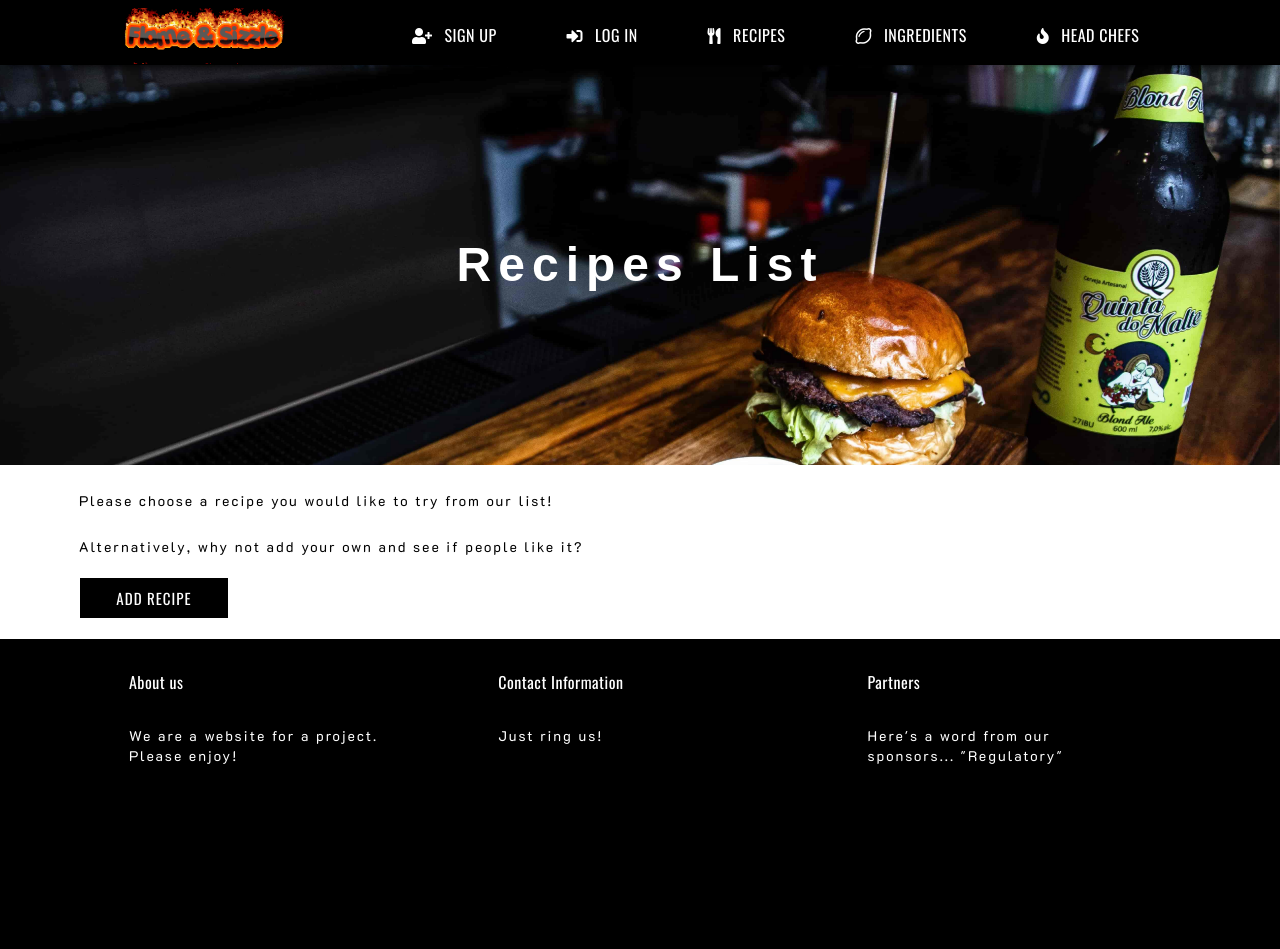
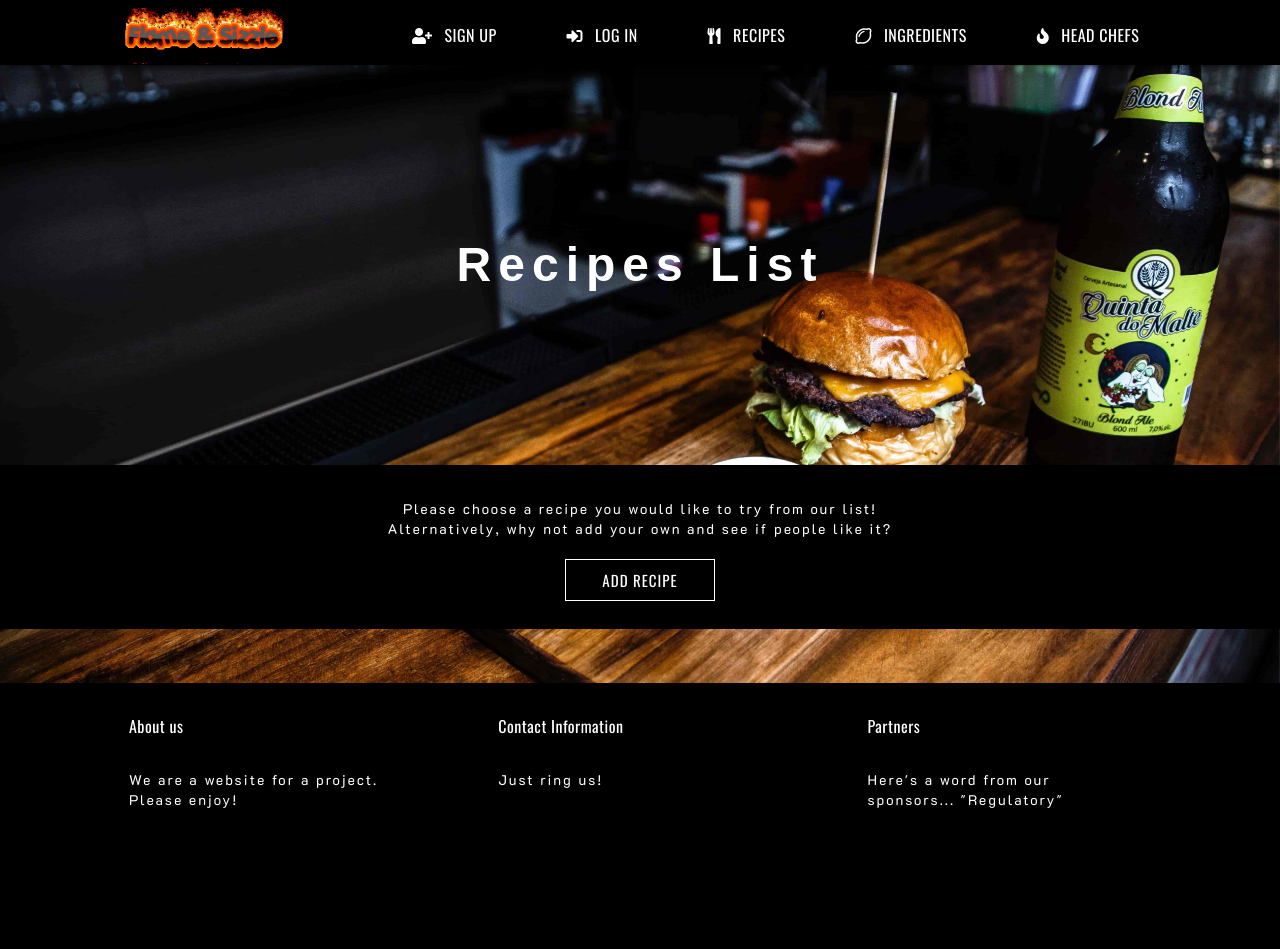
Before and after one commit to Code-Institute-Submissions/cook_for_cookies, a Flask app: page /recipes in a window 1280 px wide. Before the commit the page ends 764 px from the top, so only its background shows below. Run offline with Flask 2, Linux system fonts and the light colour scheme; data that the repository does not hold is empty; some libraries are stand-ins or nearby versions; some web fonts are replaced.

Commit message:
Restyled recipes.html

```diff
--- a/static/css/components/pages.scss
+++ b/static/css/components/pages.scss
@@ -346,6 +346,12 @@
     margin-top: 65px;
 }
 
+.recipe-section .container {
+    background-color: $white;
+    width: 100%;
+    max-width: none;
+}
+
 .recipes-header-container {
     height: 400px;
     @extend %centralise-inner-container;
@@ -358,12 +364,91 @@
 
 .recipe-container {
     background-color: $white;
-    width: 100%;
+    max-width: 1122px;
+    margin: 0 auto;
 }
 
 .recipe-content-container {
-    max-width: 1122px;
-    margin: 0 auto;
+    background-color: $black;
+    color: $white;
+    padding: 8px 0;
+    margin: 0 auto 54px;
+    position: sticky;
+    top: 65px;
+    z-index: 3;
+}
+
+.recipe-container img {
+    width: 160px;
+    height: 150px;
+    float: left;
+}
+
+.recipe {
+    margin: 10px 10px 10px 0;
+    width: 30%;
+    float: left;
+    padding: 12px;
+    background-color: rgb(255, 251, 238);
+    -webkit-box-shadow: 3px 6px 17px -5px rgba(0,0,0,0.75);
+    -moz-box-shadow: 3px 6px 17px -5px rgba(0,0,0,0.75);
+    box-shadow: 3px 6px 17px -5px rgba(0,0,0,0.75);
+}
+
+.recipe p {
+    color: $black;
+    max-width: 148px;
+}
+
+.recipe p:nth-of-type(1) {
+    font-weight: 600;
+}
+
+.recipe-details-container {
+    padding: 5px 0 0 25px;
+    display: inline-block;
+}
+
+.recipe a .recipe-row-top {
+    background-color: rgb(255, 251, 238);
+    transition: all 1s linear;
+}
+
+.recipe a .recipe-row-top:hover {
+    background-color: rgb(232, 228, 214);
+}
+
+.recipe-row-top,
+.recipe-row-bottom {
+    display: block;
+}
+
+a ~ .recipe-row-bottom {
+    clear: both;
+    height: 60px;
+    @extend %centralise-inner-container;
+}
+
+.recipe-row-bottom button {
+    margin: 10px 5px;
+}
+
+.inner-delete-recipe-row form .delete-confirmation-message {
+    max-width: 98%;
+    margin: 56px auto 20px ;
+    padding: 0;
+}
+
+.inner-delete-recipe-row .row {
+    @extend %centralise-inner-container;
+}
+
+.recipe-container .delete-recipe-row {
+    position: absolute;
+    z-index: 1;
+    background-color: $flame-orange;
+    width: 336px;
+    height: 220px;
 }
 
 // Ingredient lists --------------------------------------------------
--- a/static/css/styles.css
+++ b/static/css/styles.css
@@ -60,7 +60,7 @@
 
 .welcome-message, .left,
 .right, .fire-text-quote, .leaderboard-intro-section, .sign-up-section,
-.log-in-section, .recipes-header-container {
+.log-in-section, .recipes-header-container, a ~ .recipe-row-bottom, .inner-delete-recipe-row .row {
   display: flex;
   justify-content: center;
   align-items: center; }
@@ -553,6 +553,11 @@
 .recipe-section {
   margin-top: 65px; }
 
+.recipe-section .container {
+  background-color: #fff;
+  width: 100%;
+  max-width: none; }
+
 .recipes-header-container {
   height: 400px; }
 
@@ -562,11 +567,73 @@
 
 .recipe-container {
   background-color: #fff;
-  width: 100%; }
+  max-width: 1122px;
+  margin: 0 auto; }
 
 .recipe-content-container {
-  max-width: 1122px;
-  margin: 0 auto; }
+  background-color: #000;
+  color: #fff;
+  padding: 8px 0;
+  margin: 0 auto 54px;
+  position: sticky;
+  top: 65px;
+  z-index: 3; }
+
+.recipe-container img {
+  width: 160px;
+  height: 150px;
+  float: left; }
+
+.recipe {
+  margin: 10px 10px 10px 0;
+  width: 30%;
+  float: left;
+  padding: 12px;
+  background-color: #fffbee;
+  -webkit-box-shadow: 3px 6px 17px -5px rgba(0, 0, 0, 0.75);
+  -moz-box-shadow: 3px 6px 17px -5px rgba(0, 0, 0, 0.75);
+  box-shadow: 3px 6px 17px -5px rgba(0, 0, 0, 0.75); }
+
+.recipe p {
+  color: #000;
+  max-width: 148px; }
+
+.recipe p:nth-of-type(1) {
+  font-weight: 600; }
+
+.recipe-details-container {
+  padding: 5px 0 0 25px;
+  display: inline-block; }
+
+.recipe a .recipe-row-top {
+  background-color: #fffbee;
+  transition: all 1s linear; }
+
+.recipe a .recipe-row-top:hover {
+  background-color: #e8e4d6; }
+
+.recipe-row-top,
+.recipe-row-bottom {
+  display: block; }
+
+a ~ .recipe-row-bottom {
+  clear: both;
+  height: 60px; }
+
+.recipe-row-bottom button {
+  margin: 10px 5px; }
+
+.inner-delete-recipe-row form .delete-confirmation-message {
+  max-width: 98%;
+  margin: 56px auto 20px;
+  padding: 0; }
+
+.recipe-container .delete-recipe-row {
+  position: absolute;
+  z-index: 1;
+  background-color: #f99806;
+  width: 336px;
+  height: 220px; }
 
 .leaderboard-intro-bg,
 .sign-up-bg,
@@ -634,7 +701,10 @@
 section:after,
 .full-length-recipe-row:after,
 .ingredient-row:after,
-.container:after {
+.container:after,
+.recipe-row-bottom:after,
+.recipe-container:after,
+a:after {
   clear: both;
   content: "";
   display: block; }
--- a/static/css/styles.scss
+++ b/static/css/styles.scss
@@ -42,7 +42,10 @@
 section:after,
 .full-length-recipe-row:after,
 .ingredient-row:after,
-.container:after{
+.container:after,
+.recipe-row-bottom:after,
+.recipe-container:after,
+a:after {
     clear: both;
     content: "";
     display: block;
--- a/templates/recipes.html
+++ b/templates/recipes.html
@@ -4,52 +4,53 @@
     <div class="recipes-header-container center-text">
         <h1 class="section-title">Recipes List</h1>
     </div>
-    <div class="recipe-container">
-        <div class="recipe-content-container">
-            <p>Please choose a recipe you would like to try from our list!</p>
-            <p>Alternatively, why not add your own and see if people like it?</p>
+    <div class="container">
+        <div class="recipe-content-container center-text">
+            <p>Please choose a recipe you would like to try from our list!<br>Alternatively, why not add your own and see if people like it?</p>
             <a href="{{ url_for('add_recipe') }}"><button class="add-recipe-btn">Add recipe</button></a>
         </div>
-        <div class="row">
+        <div class="recipe-container">
             {% for recipe in recipes_list %}
-            <div class="full-length-recipe-row">
-                <a href="{{ url_for('view_recipe', recipe_id=recipe._id) }}" class="clickable-link">
-                <span class="clear-float recipe-row">
-                    <span class="recipe-row-left">
-                        <span class="recipe-list-item">
-                            {% if recipe.recipe_image_url %}
-                            <img class="recipe-img" src="{{ recipe.recipe_image_url }}"></img>
-                            {% else %}
-                            <img class="recipe-img" src="{{ url_for('static', filename='images/food-default.jpg') }}"></img>
-                            {% endif %}
-                        </span>
-                        <p class="recipe-list-item">{{ recipe.recipe_name.title() }}</p>
-                        <p class="recipe-list-item">Not yet rated</p>
-                    </span>
-                </span>
-            </a> {% if recipe.author == user_id %}
-                <div class="recipe-row-right">
-                    <button class="delete-recipe-btn" id="{{ recipe.author }}">Delete</button>
-                    <a class="edit-recipe-btn" href="{{ url_for('edit_recipe', recipe_id=recipe._id) }}">
-                    <button class="center-text">Edit</button>
-                </a>
-                </div>
+            <div class="recipe">
+                {% if recipe.author == user_id %}
                 <div class="row delete-recipe-row hide-me hidden-div">
                     <div class="inner-delete-recipe-row">
                         <form action="{{ url_for('delete_recipe', recipe_id=recipe._id) }}" method="POST">
-                            <p class="delete-confirmation-message uppercase">Are you sure you wish to delete this recipe?!</p>
+                            <p class="delete-confirmation-message uppercase center-text">Are you sure you wish to delete this recipe?!</p>
                             <div class="row">
-                                <button class="confirm-delete-recipe-btn div-btn center-text center-div">Confirm Delete</button>
+                                <button class="confirm-delete-recipe-btn div-btn center-text center-div">Confirm</button>
                                 <div class="cancel-delete-recipe-btn div-btn center-text center-div">Cancel</div>
                             </div>
                         </form>
                     </div>
                 </div>
+                {% endif %}
+                <a href="{{ url_for('view_recipe', username=username, recipe_id=recipe._id) }}">
+                    <span class="recipe-row-top container">
+                        {% if recipe.recipe_image_url %}
+                        <img class="recipe-img" src="{{ recipe.recipe_image_url }}"></img>
+                        {% else %}
+                        <img class="recipe-img" src="{{ url_for('static', filename='images/food-default.jpg') }}"></img>
+                        {% endif %}
+                        <span class="recipe-details-container">
+                            <p class="recipe-list-item">{{ recipe.recipe_name.title() }}</p>
+                            <p class="recipe-list-item">Not yet rated</p>
+                        </span>
+                    </span>
+                </a>
+                {% if recipe.author == user_id %}
+                <div class="recipe-row-bottom">
+                    <button class="delete-recipe-btn" id="{{ recipe.author }}">Delete</button>
+                    <a class="edit-recipe-btn" href="{{ url_for('edit_recipe', recipe_id=recipe._id) }}">
+                        <button class="center-text">Edit</button>
+                    </a>
+                </div>
                 {% else %}
-                <div class="recipe-row-right"></div>
+                <div class="recipe-row-bottom"></div>
                 {% endif %}
             </div>
             {% endfor %}
+
         </div>
     </div>
 </section>
```
Also changed, not shown: README.md, 1 other file.
